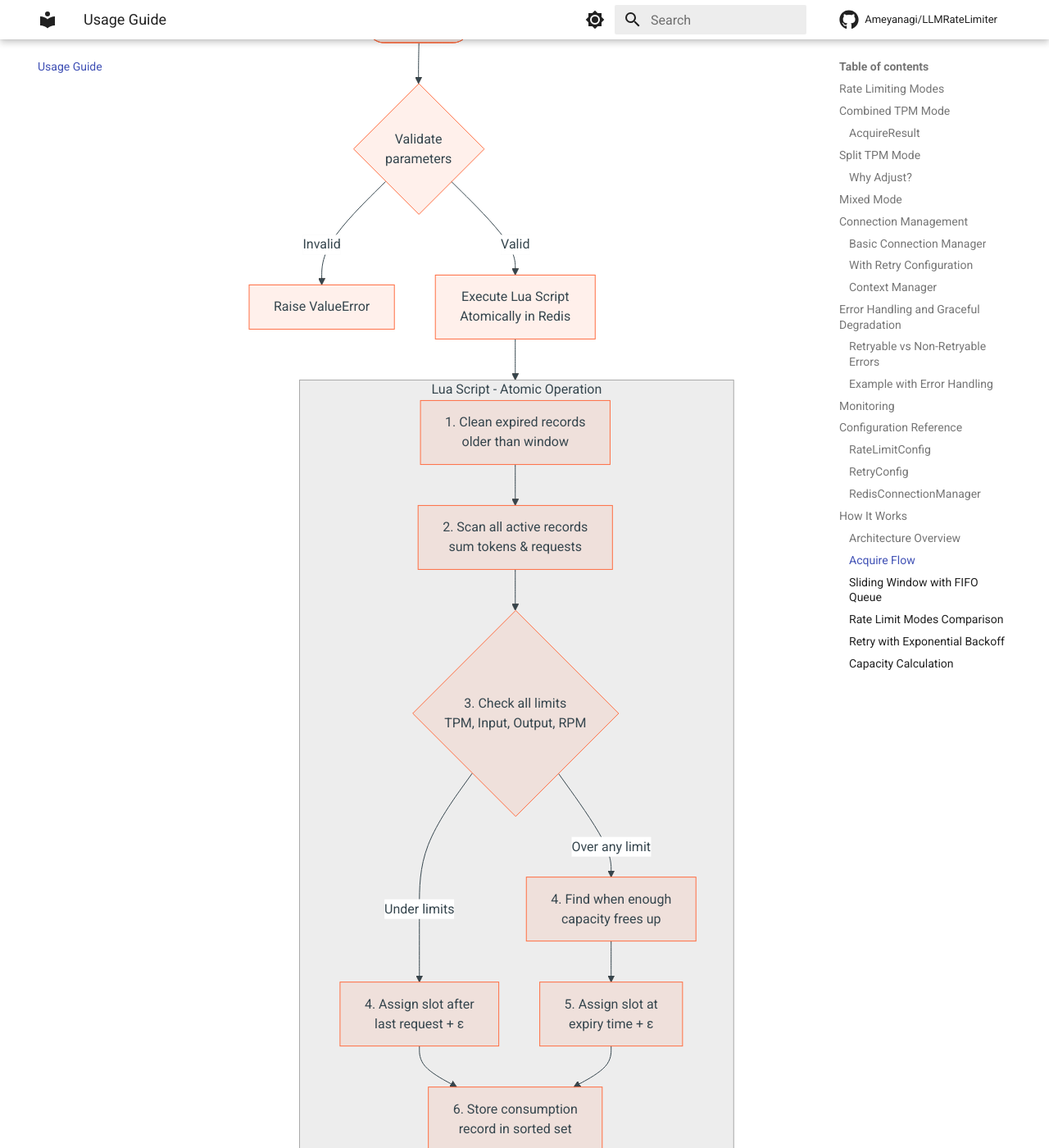
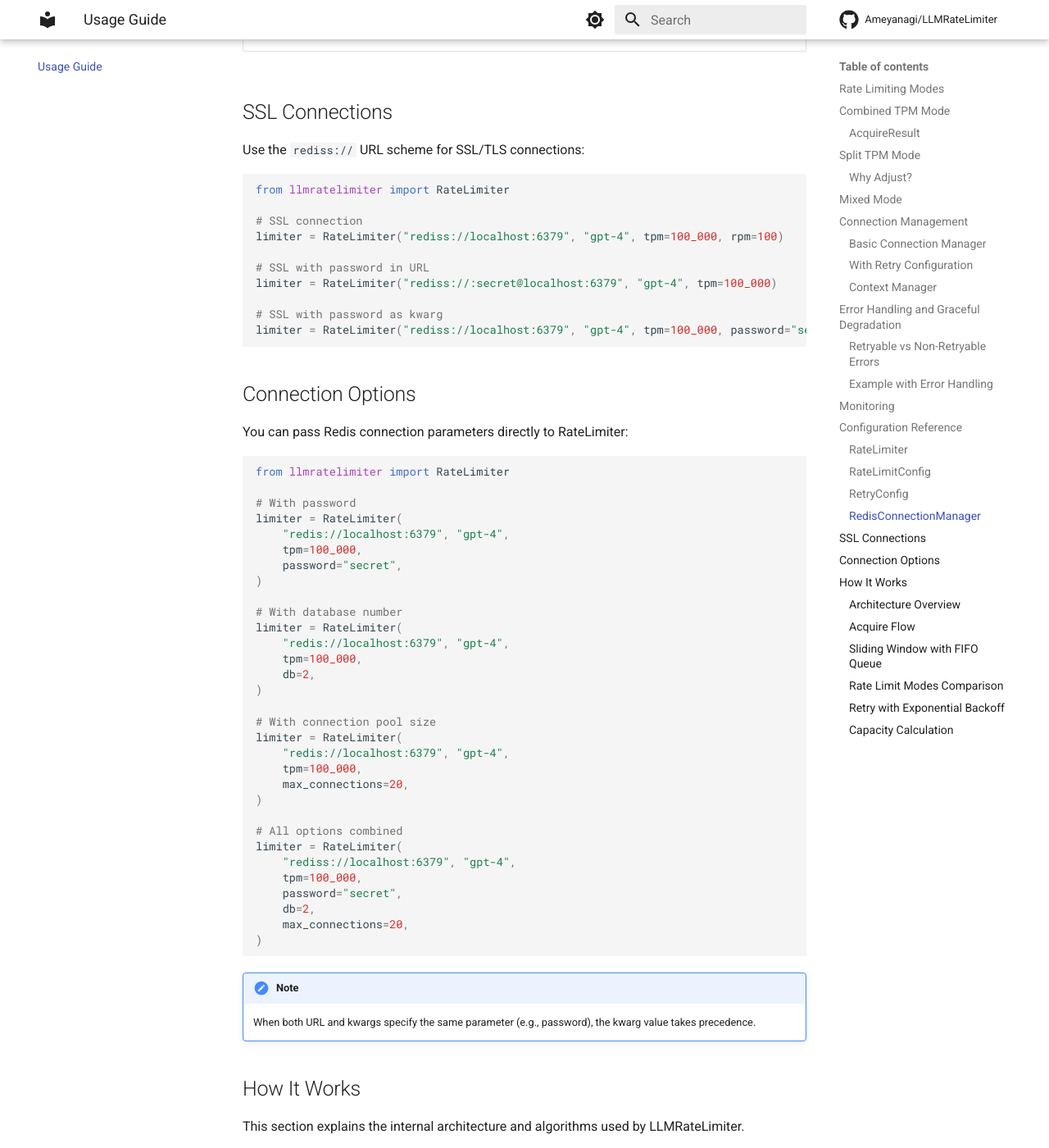
Before and after one commit to Ameyanagi/LLMRateLimiter, an MkDocs documentation site: the page built from docs/usage.md, in a window 1280 px wide and 1400 px high, scrolled down 6723 px. Shown: the whole window at 82% size. Built offline with MkDocs 1.6.1 and Material for MkDocs 9.7.7, drawn with Linux system fonts in a browser that asks for light colours; comment, search, counter and statistics services are not loaded; some of the changed text lies outside the part shown.

Commit message:
Update documentation for new API features
- Add RateLimiter configuration table with all parameters
- Add SSL Connections section with rediss:// examples
- Add Connection Options section with password/db/max_connections examples
- Add SSL examples to index.md and README.md

````diff
--- a/docs/usage.md
+++ b/docs/usage.md
@@ -196,6 +196,26 @@ print(f"Queue depth: {status.queue_depth}")
 
 ## Configuration Reference
 
+### RateLimiter
+
+The main class accepts a Redis connection and rate limit configuration:
+
+| Parameter | Type | Default | Description |
+|-----------|------|---------|-------------|
+| `redis` | str \| Redis \| RedisConnectionManager | required | Redis URL, client, or manager |
+| `model` | str | required | Model name (used for Redis key namespace) |
+| `config` | RateLimitConfig | None | Configuration object (alternative to kwargs) |
+| `tpm` | int | 0 | Combined tokens-per-minute limit |
+| `rpm` | int | 0 | Requests-per-minute limit |
+| `input_tpm` | int | 0 | Input tokens-per-minute limit (split mode) |
+| `output_tpm` | int | 0 | Output tokens-per-minute limit (split mode) |
+| `window_seconds` | int | 60 | Sliding window duration |
+| `burst_multiplier` | float | 1.0 | Multiply limits for burst allowance |
+| `password` | str | None | Redis password (for URL connections) |
+| `db` | int | 0 | Redis database number (for URL connections) |
+| `max_connections` | int | 10 | Connection pool size (for URL connections) |
+| `retry_config` | RetryConfig | None | Retry configuration (for URL connections) |
+
 ### RateLimitConfig
 
 | Parameter | Type | Default | Description |
@@ -221,13 +241,71 @@ print(f"Queue depth: {status.queue_depth}")
 
 | Parameter | Type | Default | Description |
 |-----------|------|---------|-------------|
-| `url` | str | None | Redis URL (e.g., "redis://localhost:6379") |
+| `url` | str | None | Redis URL (e.g., "redis://localhost:6379", "rediss://..." for SSL) |
 | `host` | str | "localhost" | Redis host (if url not provided) |
 | `port` | int | 6379 | Redis port (if url not provided) |
 | `db` | int | 0 | Redis database number |
 | `password` | str | None | Redis password |
 | `max_connections` | int | 10 | Connection pool size |
 | `retry_config` | RetryConfig | RetryConfig() | Retry configuration |
+
+## SSL Connections
+
+Use the `rediss://` URL scheme for SSL/TLS connections:
+
+```python
+from llmratelimiter import RateLimiter
+
+# SSL connection
+limiter = RateLimiter("rediss://localhost:6379", "gpt-4", tpm=100_000, rpm=100)
+
+# SSL with password in URL
+limiter = RateLimiter("rediss://:secret@localhost:6379", "gpt-4", tpm=100_000)
+
+# SSL with password as kwarg
+limiter = RateLimiter("rediss://localhost:6379", "gpt-4", tpm=100_000, password="secret")
+```
+
+## Connection Options
+
+You can pass Redis connection parameters directly to RateLimiter:
+
+```python
+from llmratelimiter import RateLimiter
+
+# With password
+limiter = RateLimiter(
+    "redis://localhost:6379", "gpt-4",
+    tpm=100_000,
+    password="secret",
+)
+
+# With database number
+limiter = RateLimiter(
+    "redis://localhost:6379", "gpt-4",
+    tpm=100_000,
+    db=2,
+)
+
+# With connection pool size
+limiter = RateLimiter(
+    "redis://localhost:6379", "gpt-4",
+    tpm=100_000,
+    max_connections=20,
+)
+
+# All options combined
+limiter = RateLimiter(
+    "rediss://localhost:6379", "gpt-4",
+    tpm=100_000,
+    password="secret",
+    db=2,
+    max_connections=20,
+)
+```
+
+!!! note
+    When both URL and kwargs specify the same parameter (e.g., password), the kwarg value takes precedence.
 
 ## How It Works
 
````
Also changed, not shown: README.md (+8 -0 lines), docs/index.md (+9 -0 lines).
